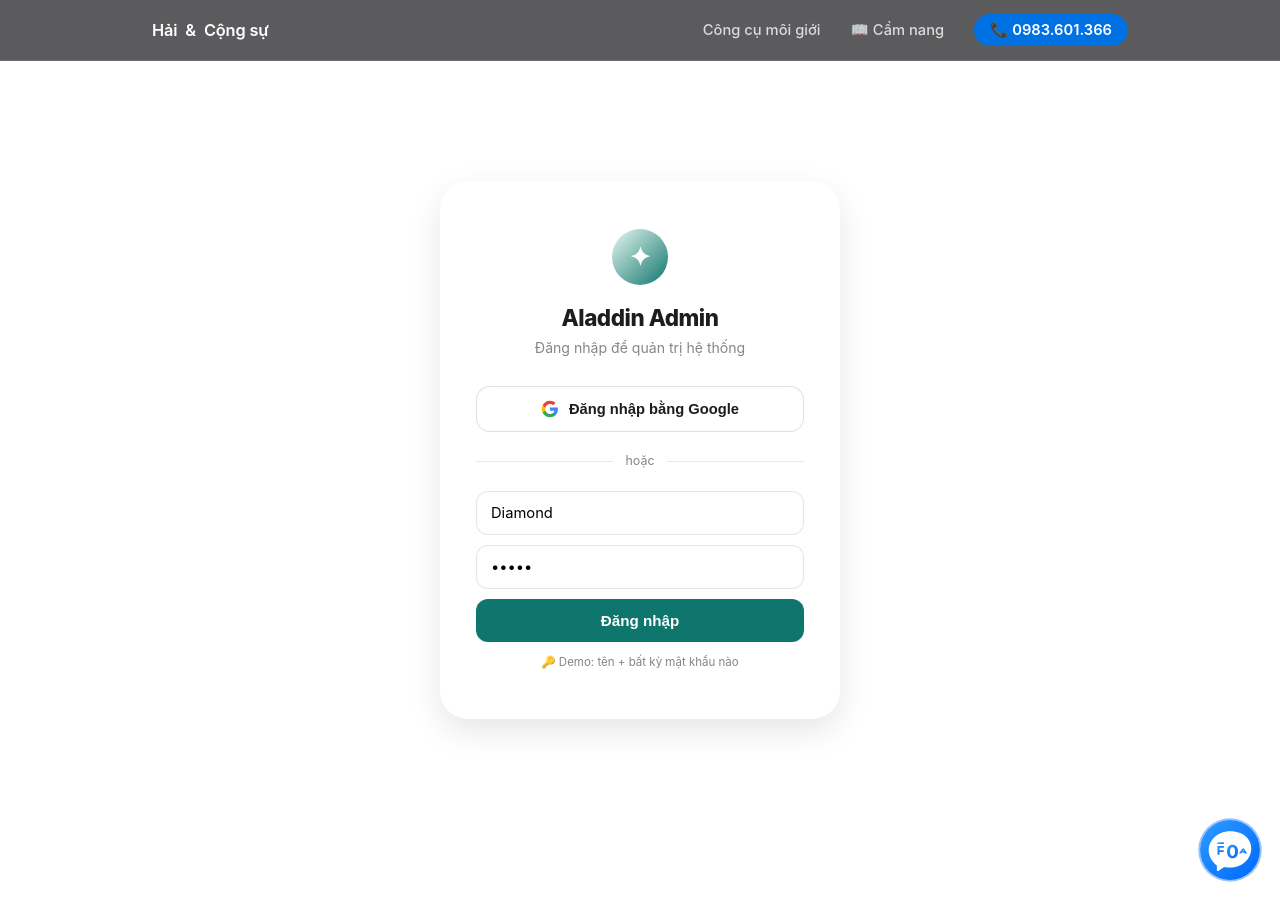
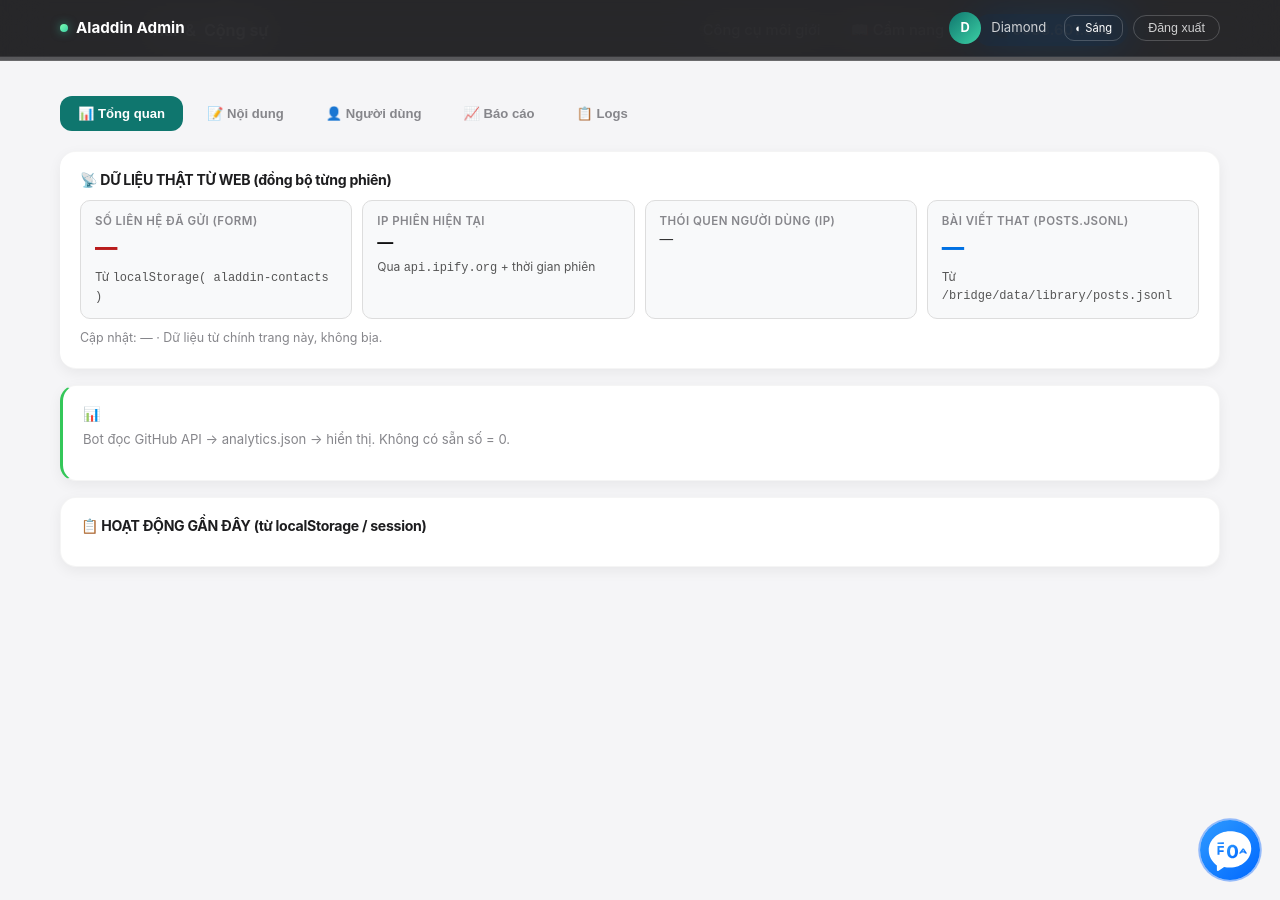
Before and after one commit to NCHhub/xaydung, a Jekyll site: the page built from admin.html, in a window 1280 px wide and 900 px high. Built offline with Jekyll 4.4.1, drawn with Linux system fonts in a browser that asks for light colours.

Commit message:
Admin: hiển thị trực tiếp (bypass login CSS) + loadRealDashboard tự động

```diff
--- a/admin.html
+++ b/admin.html
@@ -46,11 +46,10 @@ permalink: /admin.html
 .modal-actions{display:flex;gap:10px;margin-top:10px;justify-content:flex-end;}
 
 /* ===== ADMIN PANEL — Apple mobile-first ===== */
-.admin-wrap{display:none;padding:80px 0 40px;min-height:100vh;background:var(--bg-gray);}
-.admin-wrap.active{display:block;}
+.admin-wrap{display:block;padding:80px 0 40px;min-height:100vh;background:var(--bg-gray);}
 
 /* LOGIN SCREEN */
-.login-screen{display:flex;align-items:center;justify-content:center;min-height:100vh;padding:24px;}
+.login-screen{display:none;align-items:center;justify-content:center;min-height:100vh;padding:24px;}
 .login-card{width:100%;max-width:400px;background:#fff;border-radius:var(--radius-lg);padding:48px 36px;box-shadow:var(--shadow-md);text-align:center;}
 .login-card .logo{width:56px;height:56px;border-radius:50%;background:linear-gradient(135deg,#e6f7f0,var(--teal));margin:0 auto 20px;display:flex;align-items:center;justify-content:center;font-size:1.6rem;color:#fff;font-weight:700;}
 .login-card h2{font-size:1.4rem;font-weight:800;color:var(--text);margin-bottom:6px;letter-spacing:-.02em;}
@@ -210,7 +209,7 @@ tr:hover td{background:rgba(15,118,110,.02);}
 </div>
 
 <!-- ===== ADMIN PANEL ===== -->
-<div class="admin-wrap" id="adminPanel">
+<div class="admin-wrap active" id="adminPanel">
 
   <!-- Admin Top Bar -->
   <div class="admin-bar">
```
Also changed, not shown: other parts of admin.html (+3 -0 lines).
